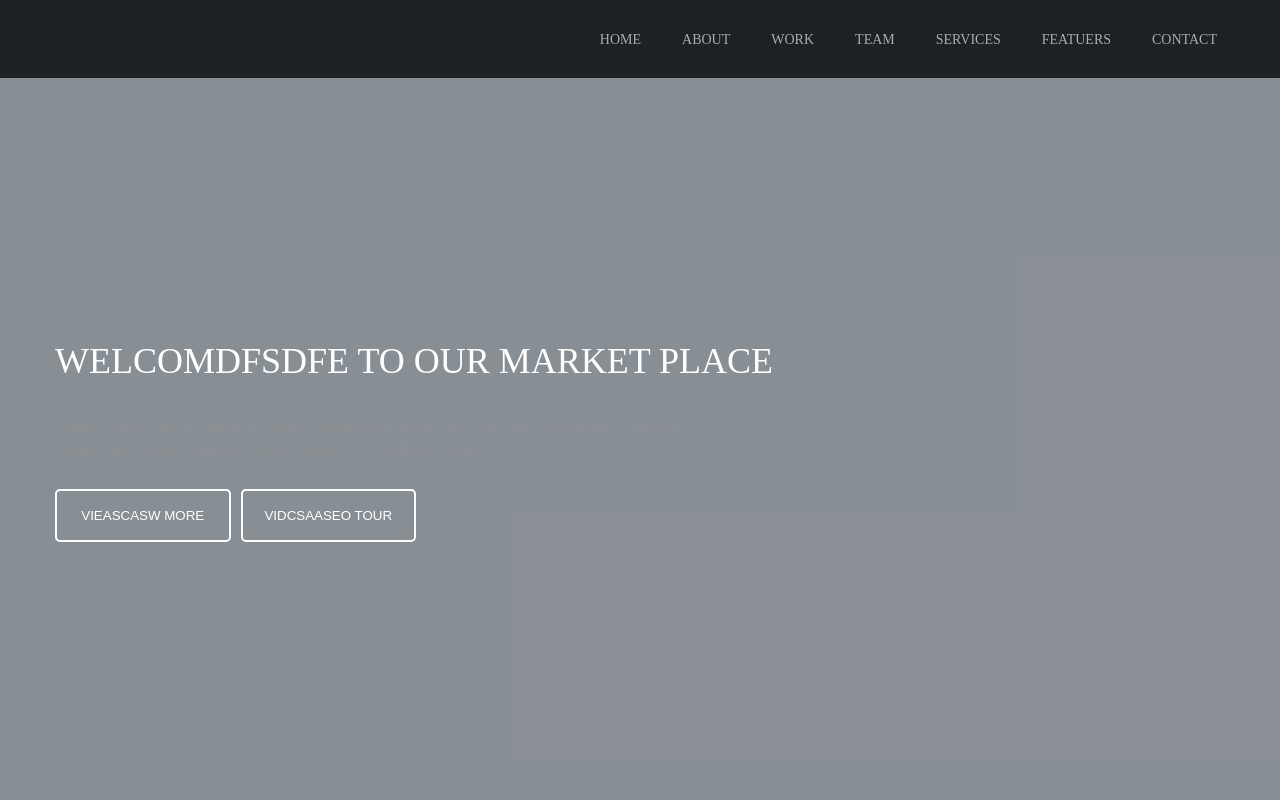
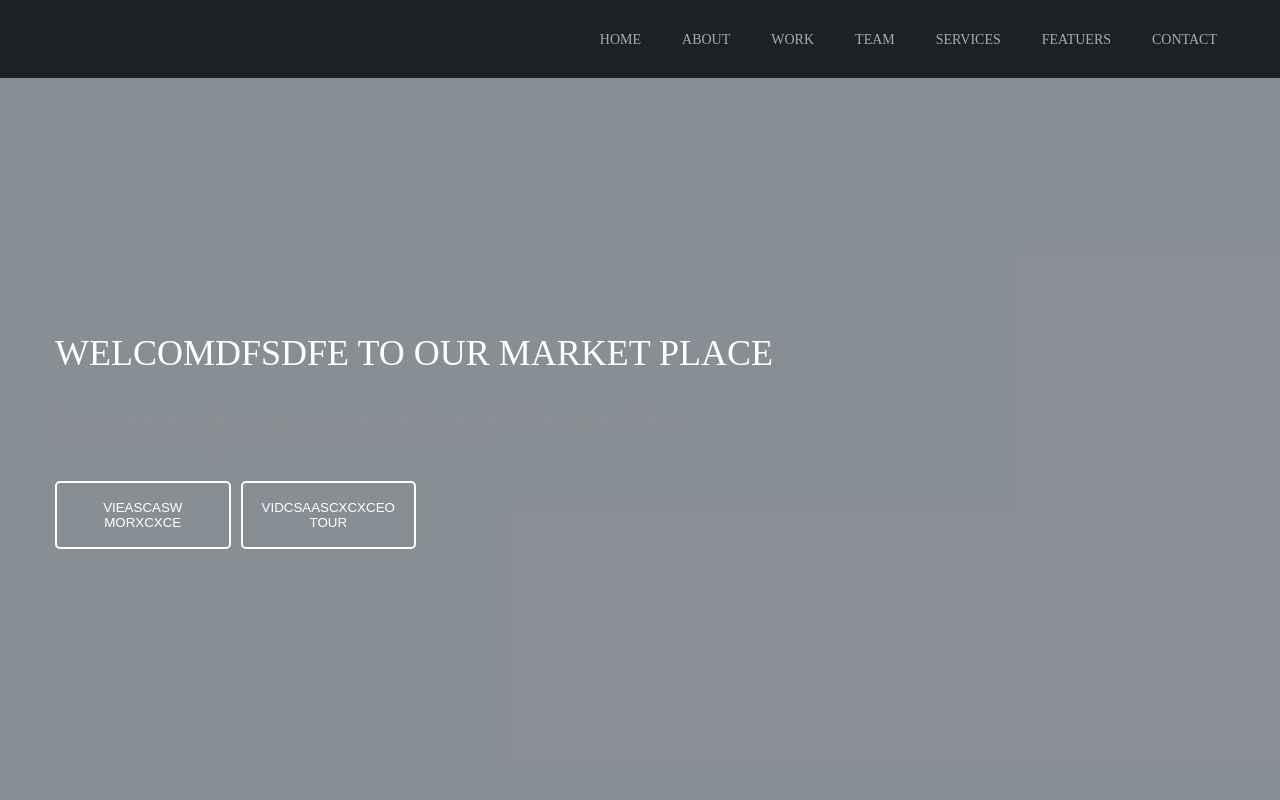
Before and after one commit to Abildaev/modest_lp, a website: page index.html in a window 1280 px wide. Shown: the top 800 px of the page. Drawn offline with nearby package versions, Linux system fonts and the light colour scheme; a web font is replaced by a local one.

Commit message:
acsassacxcc

```diff
--- a/index.html
+++ b/index.html
@@ -40,8 +40,8 @@
 						tristique ndolor
 						non, ornare sagittis dolor. Nullacsac vestibulu lacus ...</div>
 					<div class="banner__btn_wrap">
-						<button class="banner__btn">vieascasw more</button>
-						<button class="banner__btn">vidcsaaseo tour</button>
+						<button class="banner__btn">vieascasw morxcxce</button>
+						<button class="banner__btn">vidcsaascxcxceo tour</button>
 					</div>
 				</div>
 			</div>
```
